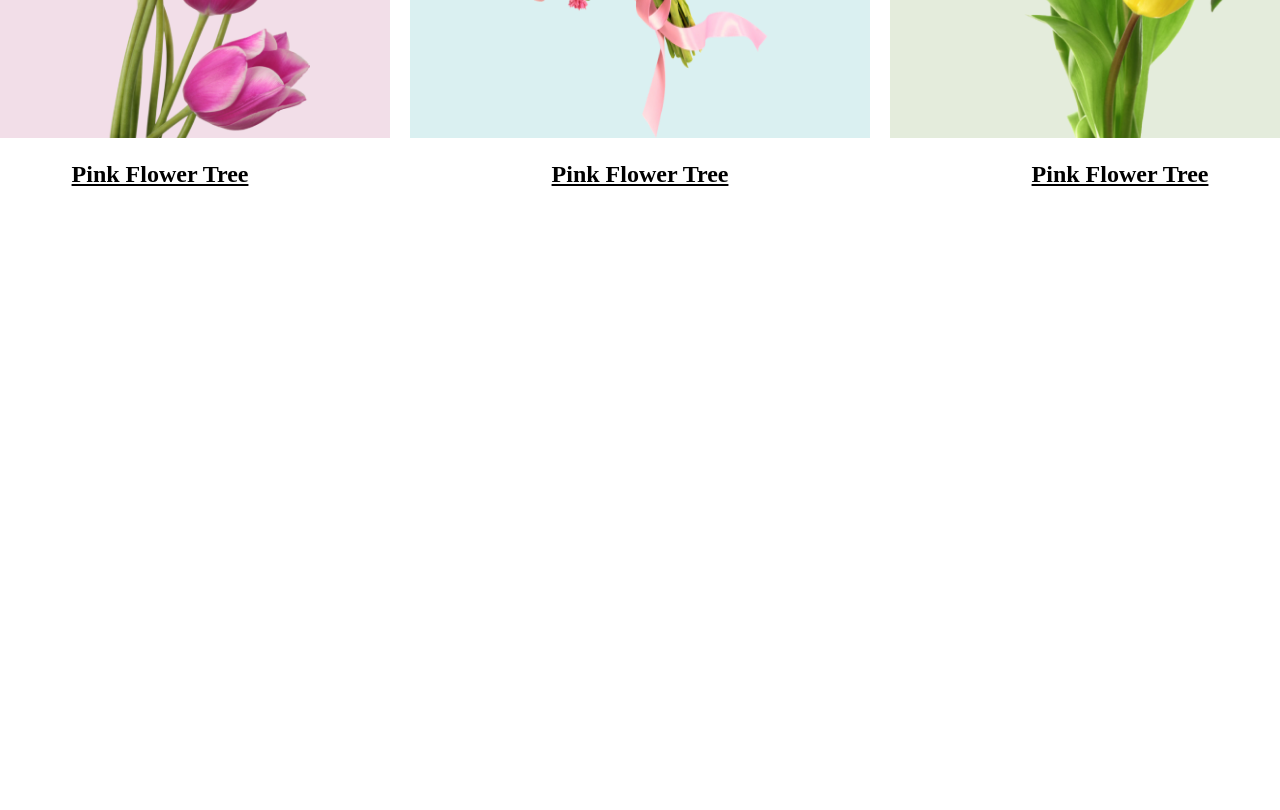
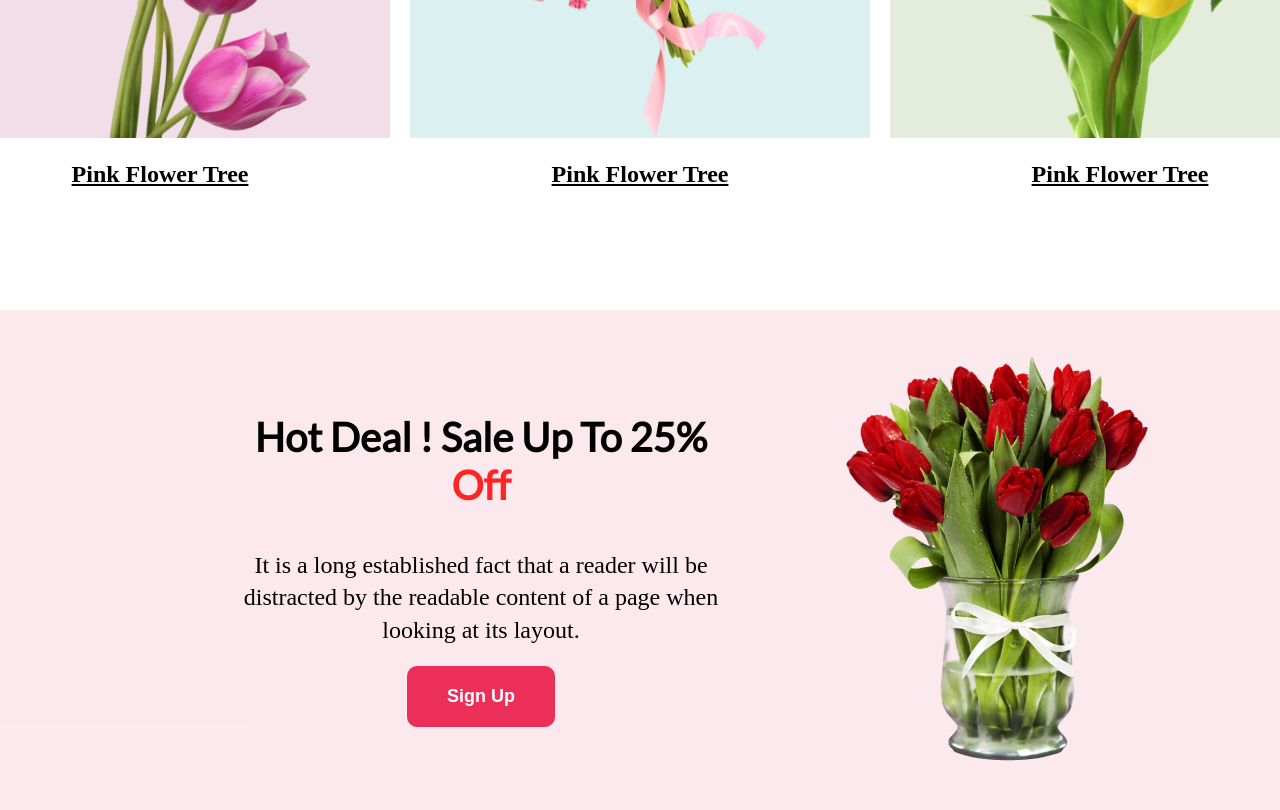
Before and after one commit to syedlokman/flower-shop-assignment, a plain HTML site: page index.html in a window 1280 px wide. Shown: the part 1815-2625 px from the top of the page. Before the commit the page ends 2125 px from the top, so only its background shows below. Drawn offline with Linux system fonts and the light colour scheme.

Commit message:
completed Deal Section

```diff
--- a/index.html
+++ b/index.html
@@ -51,6 +51,17 @@
         </div>
     </section>
 
+    <!-- Deal Section -->
+    <section class="deal-section">
+        <div class="deal-description">
+            <h2>Hot Deal ! Sale Up To 25% <span style="color: rgba(255, 0, 0, 0.842);"> Off</span></h2>
+            <p>It is a long established fact that a reader will be distracted by the readable
+                content of a page when looking at its layout.</p>
+            <button class="btn">Sign Up</button>
+        </div>
+        <img src="./Flower Asset/pngwing 8.png" alt="Flowers" />
+    </section>
+
 
 
 
--- a/style.css
+++ b/style.css
@@ -86,3 +86,17 @@ p {
     font-weight: 600;
     padding-top: 10px;
 }
+
+.deal-section{
+    display: flex;
+    background-color: #e5547320;
+    align-items: center;
+    justify-content: center;
+    padding: 40px 40px
+}
+
+.deal-description{
+    width: 40%;
+    padding: 0 120px;
+    text-align:center;
+}
```
